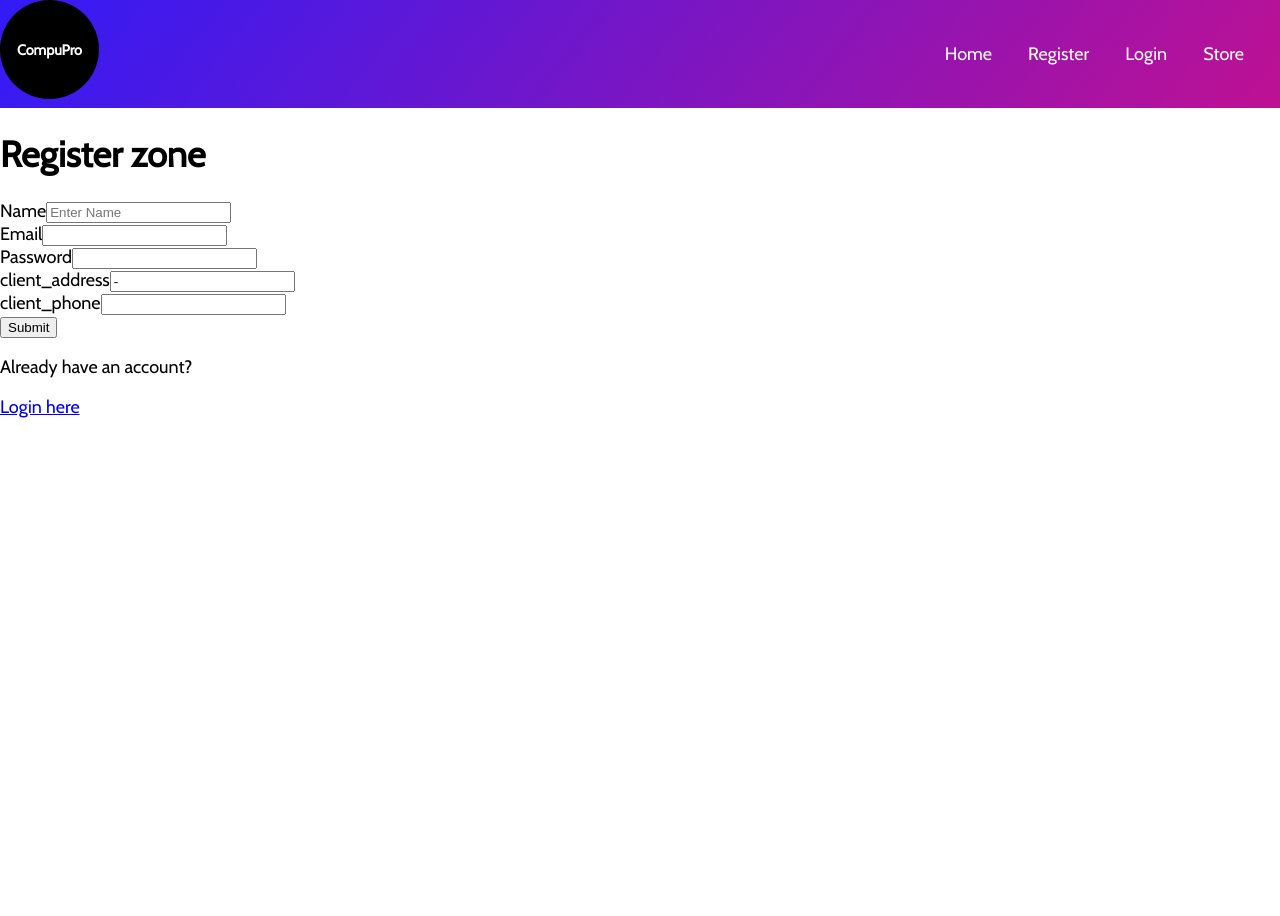
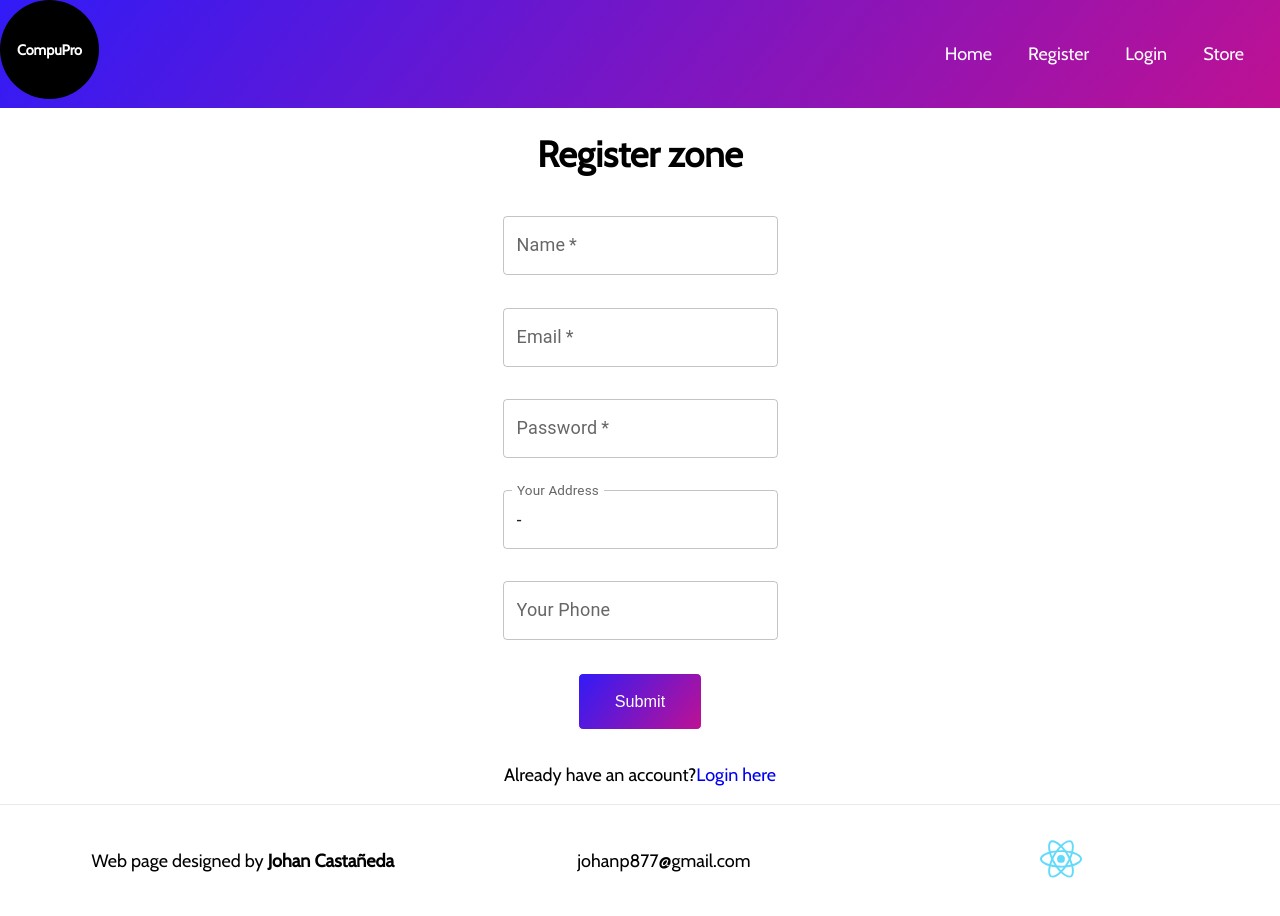
Before and after one commit to Johanp77/compuPro-FrontEnd, a React (Create React App) app: page /register in a window 1280 px wide. Before the commit the page ends 800 px from the top, so only its background shows below. Built offline with nearby package versions, Linux system fonts and the light colour scheme.

Commit message:
adding styles at form page and new beta footer

```diff
--- a/src/components/Auth&Users/RegisterForm.jsx
+++ b/src/components/Auth&Users/RegisterForm.jsx
@@ -1,7 +1,10 @@
+import { TextField } from '@mui/material'
 import React from 'react'
 import { Link } from 'react-router-dom'
 import { createUser } from '../../context'
 import useForm from '../../hooks/useForm'
+import styles from '../../styles/authStyles.module.css'
+
 
 const RegisterForm = () => {
 
@@ -26,32 +29,34 @@ const RegisterForm = () => {
 
   return (
     <div>
-      <form onSubmit={handleSubmit}>
+      <form className={styles.form_login_container} onSubmit={handleSubmit}>
         <div>
-          <label>Name</label>
-          <input name="user_name" placeholder="Enter Name" value={user_name} type="text" onChange={handleInputChange} required />
+          {/* <label>Name</label> */}
+          <TextField label="Name" name="user_name" placeholder="Enter Name" value={user_name} type="text" onChange={handleInputChange} required />
         </div>
         <div>
-          <label>Email</label>
-          <input name="email" value={email} type="email" onChange={handleInputChange} required />
+          {/* <label>Email</label> */}
+          <TextField label="Email" name="email" value={email} type="email" onChange={handleInputChange} required />
         </div>
         <div>
-          <label>Password</label>
-          <input name="password" value={password} type="password" onChange={handleInputChange} required />
+          {/* <label>Password</label> */}
+          <TextField label="Password" name="password" value={password} type="password" onChange={handleInputChange} required />
         </div>
         <div>
-          <label>client_address</label>
-          <input namee="client_address" value={client_address} type="text" onChange={handleInputChange} />
+          {/* <label>client_address</label> */}
+          <TextField label="Your Address" name="client_address" value={client_address} type="text" onChange={handleInputChange} />
         </div>
         <div>
-          <label>client_phone</label>
-          <input name="client_phone" value={client_phone} type="text" onChange={handleInputChange} />
+          {/* <label>client_phone</label> */}
+          <TextField label="Your Phone" name="client_phone" value={client_phone} type="text" onChange={handleInputChange} />
         </div>
-        <button type="submit">Submit</button>
+        <div>
+          <button className={styles.button_submit_form_login} type="submit">Submit</button>
+        </div>
       </form>
-      <div>
+      <div className={styles.container_redirect_login}>
         <p>Already have an account?</p>
-        <Link to='/login'>Login here</Link>
+        <Link className={styles.container_redirect_login} to='/login'>Login here</Link>
       </div>
     </div>
   )
--- /dev/null
+++ b/src/components/global/Footer.jsx
@@ -0,0 +1,36 @@
+import React from 'react'
+import styles from '../../styles/globalStyles.module.css'
+import logo from './logo.svg';
+
+const Footer = () => {
+  return (
+    <footer className={styles.footer}>
+            <a
+                className={styles.link}
+                href="https://github.com/Johanp77"
+                target="_blank"
+                rel="noopener noreferrer"
+            >
+                <span>
+                    Web page designed by <strong>Johan Castañeda</strong>
+                    {/* texto de ejemplo 1 */}
+                </span>
+                <span>
+                    johanp877@gmail.com
+                    {/* texto de ejemplo 2 */}
+                </span>
+            </a>
+            <a
+                href="https://es.reactjs.org"
+                target="_blank"
+                rel="noopener noreferrer"
+            >
+                <span className={styles.logo}>
+                    <img src={logo} alt="React Logo" width={72} height={72}/>
+                </span>
+            </a>
+    </footer>
+  )
+}
+
+export default Footer
--- a/src/pages/Login.jsx
+++ b/src/pages/Login.jsx
@@ -17,7 +17,7 @@ const Login = () => {
                 </div>
                 <div className={styles.second_child_main_container}>
                     <p className={styles.suggestion_login}>Dont you have an account yet?</p>
-                    <Link className={styles.recirect_register} to='/register'>Register here</Link>
+                    <Link className={styles.redirect_register} to='/register'>Register here</Link>
                 </div>
             </div>
         </div>
--- a/src/pages/Register.jsx
+++ b/src/pages/Register.jsx
@@ -1,15 +1,22 @@
 import React from 'react'
 import RegisterForm from '../components/Auth&Users/RegisterForm'
+import Footer from '../components/global/Footer'
 import NavBar from '../components/global/NavBar'
+import styles from '../styles/authStyles.module.css'
 
 const Register = () => {
     return (
         <div>
             <div>
-                <NavBar/>
+                <NavBar />
             </div>
-            <h1>Register zone</h1>
-            <RegisterForm />
+            <div className={styles.register_main_container}>
+                <h1>Register zone</h1>
+                <div>
+                    <RegisterForm />
+                </div>
+            </div>
+            <Footer />
         </div>
     )
 }
--- a/src/styles/authStyles.module.css
+++ b/src/styles/authStyles.module.css
@@ -1,3 +1,6 @@
+
+/* *Login Page Styles */
+
 .login_main_container{
     display: flex;
     flex-direction: column;
@@ -21,7 +24,7 @@
 }
 
 
-.recirect_register{
+.redirect_register{
     text-decoration: none;
     text-align: center;
     text-emphasis: none;
@@ -57,5 +60,42 @@
     /* background-color: linear-gradient(120deg, #a1228c 70%); */
     /* background: linear-gradient(128deg, rgb(49, 27, 247)0%, rgb(190, 17, 147) 100%); */
 
+}
 
+/* *Register Page Styles */
+
+.register_main_container{
+    display: flex;
+    justify-content: center;
+    flex-direction: column;
 }
+.register_main_container > h1{
+    text-align: center;
+}
+
+/* *Form Register Styles */
+
+.form_login_container{
+    display: flex;
+    flex-direction: column;
+    justify-content: center;
+    margin: 0 auto;
+}
+
+.form_login_container > div{
+    justify-content: center;
+    margin: 0.9rem auto;
+}
+
+.container_redirect_login{
+    display: flex;
+    justify-content: center;
+    align-items: center;
+    /* flex-direction: column; */
+    /* padding: 0 0 1rem 0; */
+}
+.container_redirect_login{
+    text-decoration: none;
+    text-align: center;
+    text-emphasis: none;
+}
--- a/src/styles/globalStyles.module.css
+++ b/src/styles/globalStyles.module.css
@@ -1,6 +1,10 @@
-.container_nav{
+.container_nav {
   background: #ffffff;
-    background: linear-gradient(128deg, rgb(49, 27, 247)0%, rgb(190, 17, 147) 100%);
+  background: linear-gradient(
+    128deg,
+    rgb(49, 27, 247) 0%,
+    rgb(190, 17, 147) 100%
+  );
   min-width: 120px;
   /* width: 100rem; */
   height: 6rem;
@@ -8,17 +12,16 @@
   justify-content: space-between;
 }
 
-.container_nav >div > a{
+.container_nav > div > a {
   align-items: center;
   justify-content: center;
   list-style: none;
   text-decoration: none;
   color: white;
   padding: 1rem 1rem;
-
 }
 
-.container_links{
+.container_links {
   display: flex;
   justify-content: space-around;
   align-items: center;
@@ -28,7 +31,7 @@
 
 /* Logo Styles */
 
-.container_logo{
+.container_logo {
   background-color: black;
   border-radius: 50%;
   width: 5.5rem;
@@ -39,10 +42,59 @@
   align-items: center;
 }
 
-.container_logo > p{
+.container_logo > p {
   color: white;
   margin: 0 auto;
   padding: 0;
   font-weight: bold;
   font-size: 0.8rem;
 }
+
+/* * Footer Styles */
+
+.footer {
+  display: flex;
+  /* flex: 1; */
+  padding: 1rem 0;
+  border-top: 1px solid #eaeaea;
+  justify-content: center;
+  align-items: center;
+}
+
+/* a:nth-child(2) */
+
+.footer > a {
+  display: flex;
+  justify-content: space-around;
+  align-items: center;
+  flex-grow: 1;
+  text-decoration: none;
+  color: #000000;
+}
+
+.logo > img {
+  color: #000000;
+  /* background-color: #000000; */
+  fill: #000000;
+}
+
+/* TODO: each container under the other container */
+
+@media screen and (max-width: 700px) {
+  .footer {
+    flex: auto;
+    display: flex;
+    flex-direction: column;
+    align-items: center;
+    justify-content: center;
+  }
+  .footer > .link > span {
+    display: flex;
+    flex-direction: column;
+    align-items: center;
+    justify-content: center;
+  }
+  .footer > a > span {
+    padding: 1rem 0;
+  }
+}
```
Also changed, not shown: src/components/global/logo.svg (renamed from src/logo.svg). Lines whose indentation alone changed are shown as unchanged.
